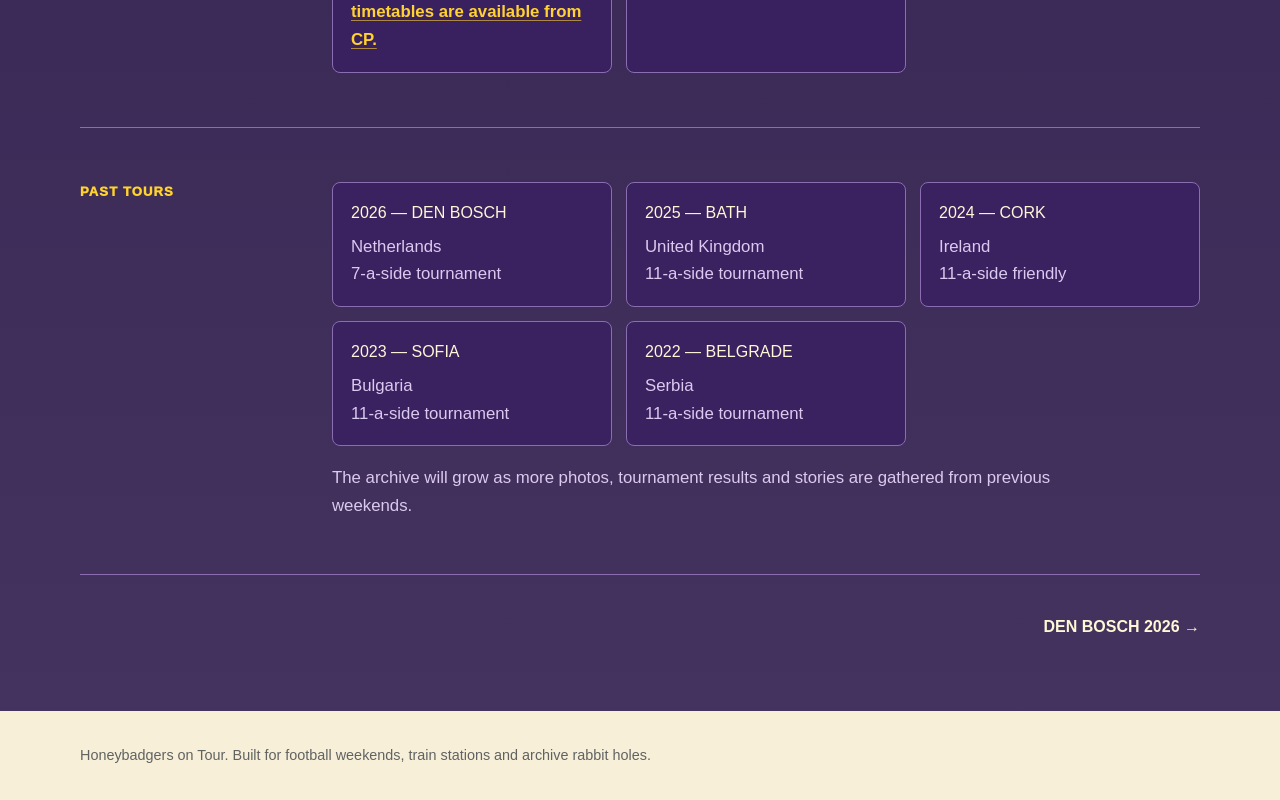
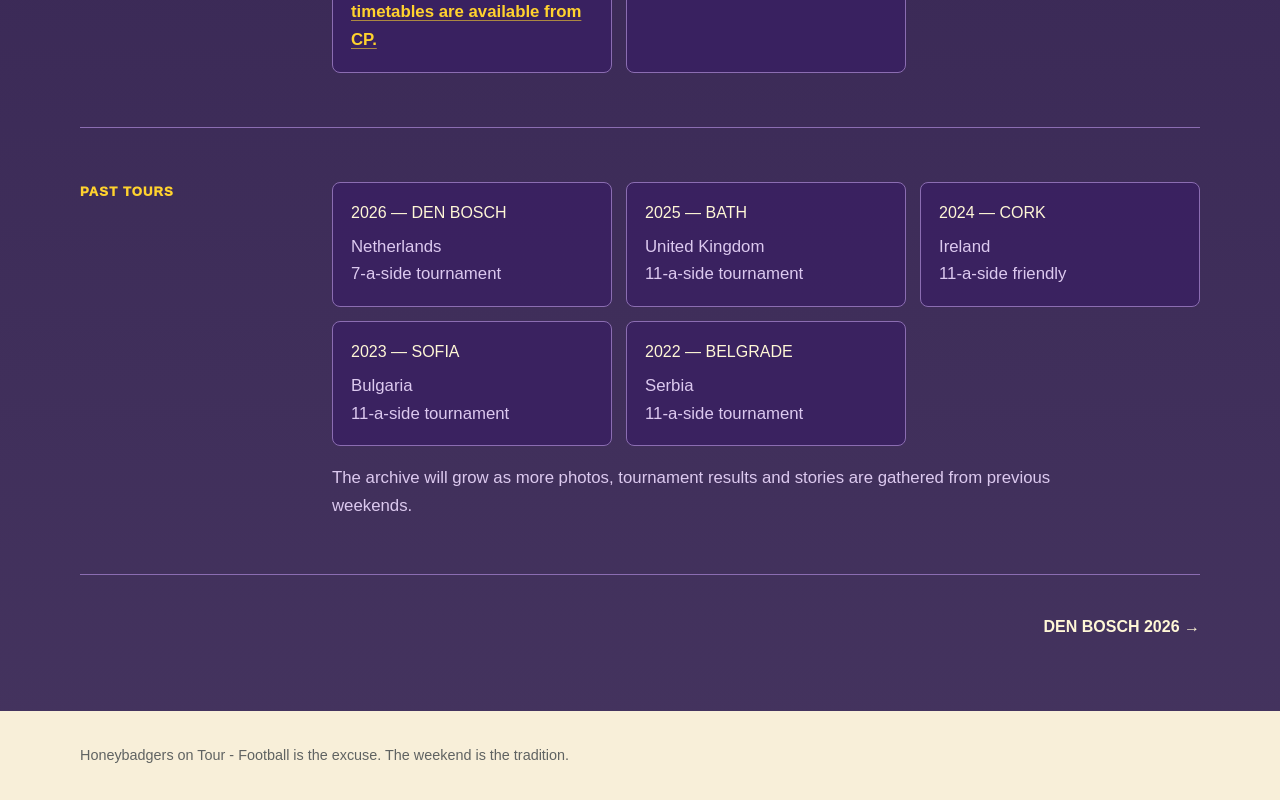
Before and after one commit to rpbaltazar/honeybadgers-on-tour, a Next.js app: page / in a window 1280 px wide. Shown: the part 1733-2533 px from the top of the page. Built offline with nearby package versions, Linux system fonts and the light colour scheme.

Commit message:
Update footer tagline

```diff
--- a/components/Footer.tsx
+++ b/components/Footer.tsx
@@ -1,7 +1,7 @@
 export function Footer() {
   return (
     <footer className="site-footer">
-      <p>Honeybadgers on Tour. Built for football weekends, train stations and archive rabbit holes.</p>
+      <p>Honeybadgers on Tour - Football is the excuse. The weekend is the tradition.</p>
     </footer>
   );
 }
```
